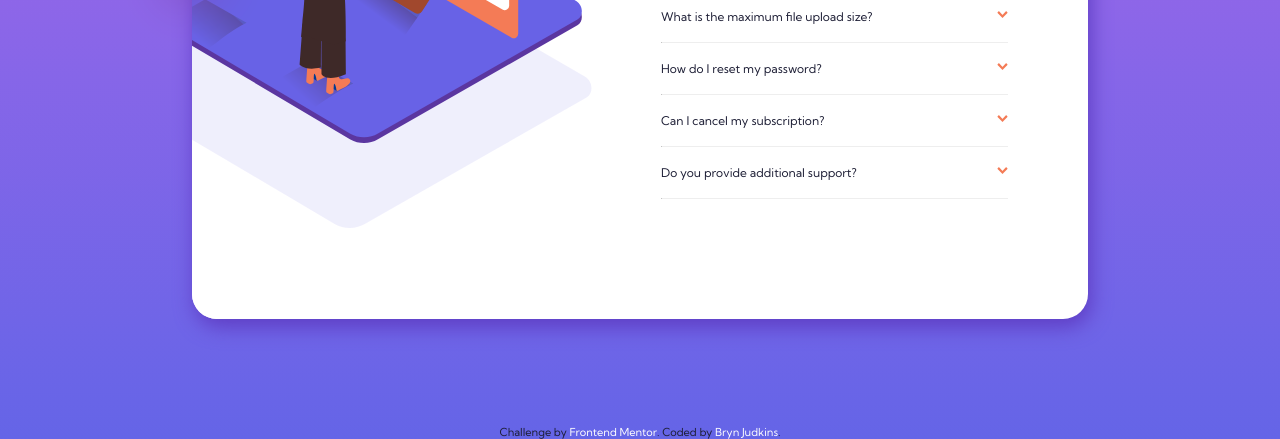
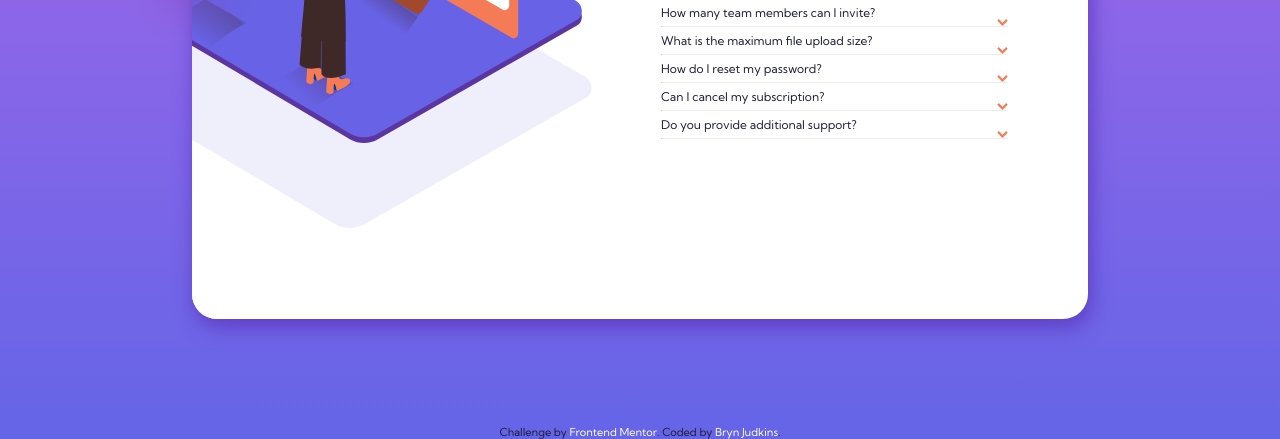
Before and after one commit to brynjudkins/faq-accordion, a plain HTML site: page index.html in a window 1280 px wide. Shown: the part 361-800 px from the top of the page. Drawn offline with Linux system fonts and the light colour scheme.

Commit message:
Update index.html

```diff
--- a/index.html
+++ b/index.html
@@ -31,8 +31,7 @@
 
 	<div class ="accordion">
 	<input type="checkbox" id="question1">
-	<label class="question" for="question1">
-	  <p>How many team members can I invite?</p>
+	<label class="question" for="question1"> How many team members can I invite?
 	  <img class="arrow" src="images/icon-arrow-down.svg" alt="down arrow">
 		</label>
 		<p class="answer">
@@ -42,8 +41,7 @@
 
 	<div class ="accordion">
 	<input type="checkbox" id="question2">
-	<label class="question" for="question2">
-  			<p>What is the maximum file upload size?</p>
+	<label class="question" for="question2"> What is the maximum file upload size?
 			<img class="arrow" src="images/icon-arrow-down.svg" alt="down arrow">
 		</label>
 		<p class="answer">
@@ -54,8 +52,7 @@
 
 	<div class ="accordion">
 	<input type="checkbox" id="question3">
-	<label class="question" for="question3">
-			<p>How do I reset my password?</p>
+	<label class="question" for="question3"> How do I reset my password?
 			<img class="arrow" src="images/icon-arrow-down.svg" alt="down arrow">
 		</label>
 		<p class="answer">
@@ -65,8 +62,7 @@
 
 	<div class ="accordion">
 	<input type="checkbox" id="question4">
-	<label class="question" for="question4">
-			<p>Can I cancel my subscription?</p>
+	<label class="question" for="question4"> Can I cancel my subscription?
 			<img class="arrow" src="images/icon-arrow-down.svg" alt="down arrow">
 		</label>
 		<p class="answer">
@@ -76,8 +72,7 @@
 
 	<div class ="accordion">
 	<input type="checkbox" id="question5">
-	<label class="question" for="question5">
- 			<p>Do you provide additional support?</p>
+	<label class="question" for="question5"> Do you provide additional support?
 			<img class="arrow" src="images/icon-arrow-down.svg" alt="down arrow">
 		</label>
 		<p class="answer">
```
